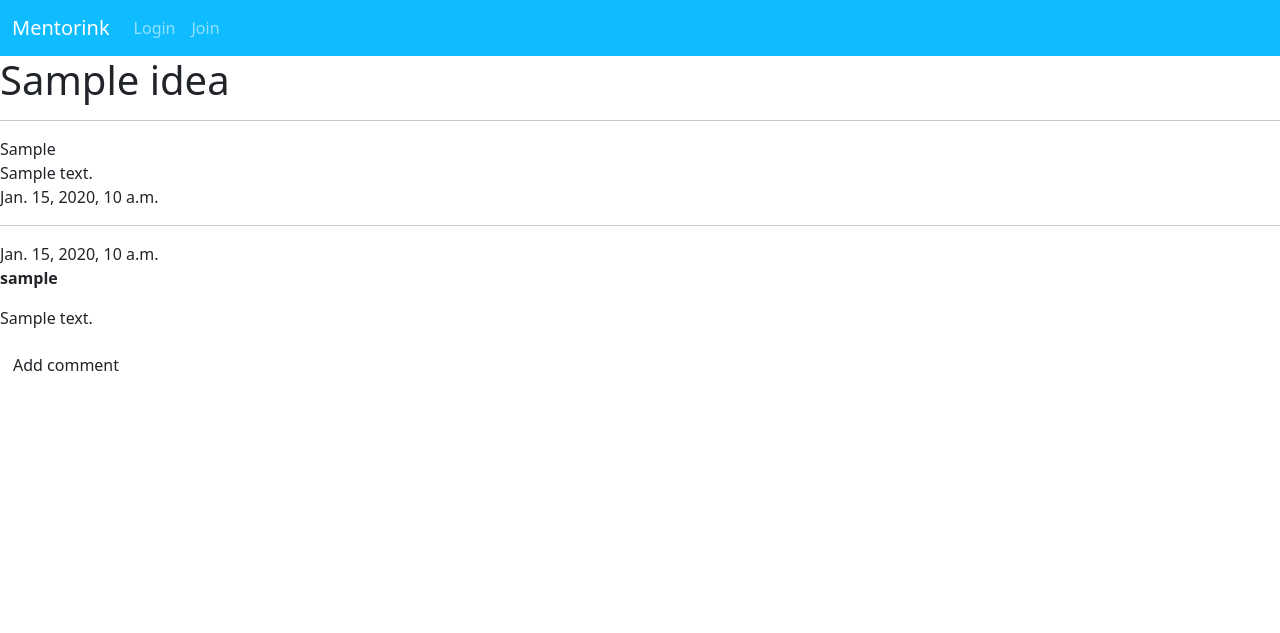
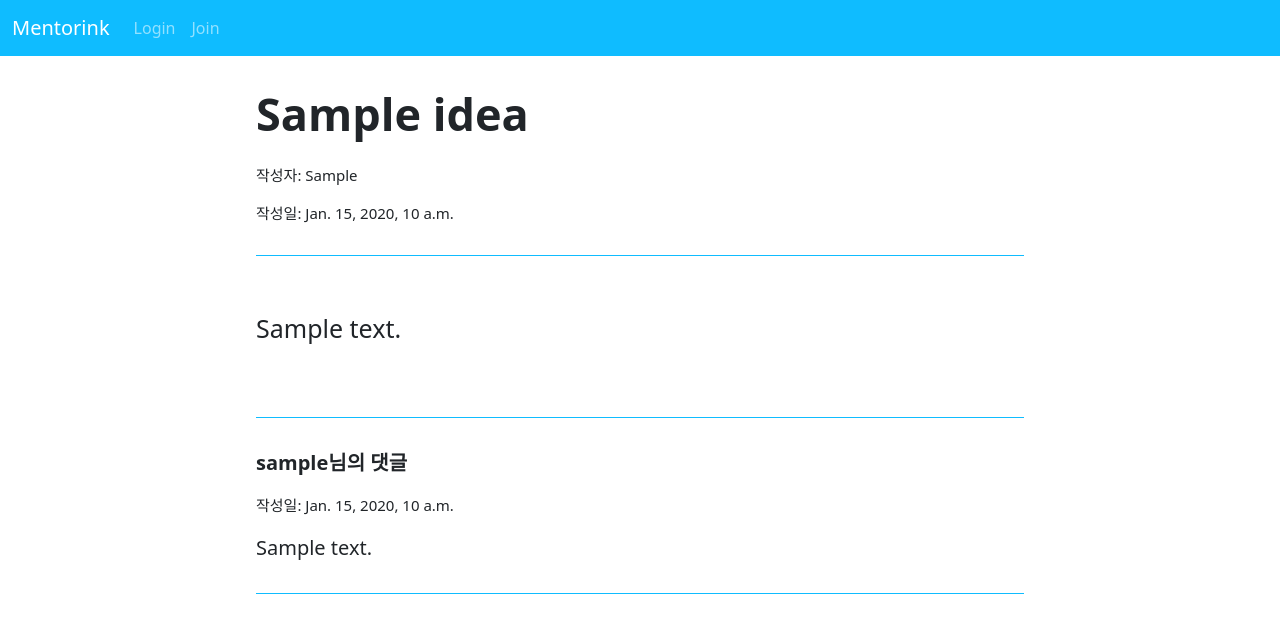
Before and after one commit to likelion-kookmin/mentorink, a Django app: page /1 in a window 1280 px wide. Shown: the top 633 px of the page. Run offline with Django 3.2, Linux system fonts and the light colour scheme; tables that the repository leaves empty hold one stand-in row (values such as "Sample post").

Commit message:
design list

```diff
--- a/me_project/me_app/models.py
+++ b/me_project/me_app/models.py
@@ -1,7 +1,7 @@
 from django.conf import settings
 from django.db import models
 from django.db.models.deletion import CASCADE
-
+from django.db.models import Count
 
 class Idea(models.Model):
     title = models.CharField(max_length=150)
@@ -9,6 +9,14 @@ class Idea(models.Model):
     body = models.TextField(null=True, default='')
     pud_date = models.DateTimeField()
 
+    def summary(self):
+        return self.body[:30]
+
+    def count(self):
+        counts = Comment.objects.filter(idea=self.pk)
+        n=counts.count()
+        return n
+
 class Comment(models.Model):
     idea = models.ForeignKey(Idea, on_delete=models.CASCADE)
     author = models.ForeignKey(settings.AUTH_USER_MODEL, on_delete=models.CASCADE)
--- a/me_project/me_app/templates/detail.html
+++ b/me_project/me_app/templates/detail.html
@@ -6,26 +6,46 @@
     <meta http-equiv="X-UA-Compatible" content="IE=edge">
     <meta name="viewport" content="width=device-width, initial-scale=1.0">
     <title>Detail Page</title>
+    <style>
+        .list {
+            padding-left: 20%;
+            padding-right: 20%;
+        }
+        .line {
+            margin-top: 30px;
+            margin-bottom: 30px;
+            background: #0FBCFF;
+            height: 1px;
+        }
+    </style>
 </head>
 <body>
-    <h1>{{idea.title}}<br></h1>
-    <hr>
-    {{idea.writer}}<br>
-    {{idea.body}}<br>
-    {{idea.pud_date}}<br>
-    <hr>
-
+    <div class="list">
+    <br>
+    <b><p style="font-size:45px;">{{idea.title}}</p></b>
+    <p style="text-align: left; font-size: 15px;">작성자: {{idea.writer}}</p>
+    <p style="text-align: left; font-size: 15px;">작성일: {{idea.pud_date}}</p>
+    <div class="line"></div>
+    <br>
+    <p style="text-align: left; font-size: 25px;">{{idea.body}}</p>
+    <br>
+    <div class="line"></div>
     {% for comment in comments %}
     <div class="comment">
-        <div class="date">{{ comment.created_at }}</div>
-        <strong>{{ comment.author }}</strong>
-        <p>{{ comment.message | linebreaks }}</p>
+        <b><p style="text-align: left; font-size: 20px;">{{ comment.author }}님의 댓글</p></b>
+        <p style="text-align: left; font-size: 15px;">작성일: {{ comment.created_at }}</p>
+        <p style="text-align: left; font-size: 20px;">{{ comment.message }}</p>
     </div>
+    <div class="line"></div>
+    {% empty %}
+    <p>작성된 댓글이 없습니다.</p>
+    {% endfor %}
 
-    {% empty %}
-    <p>No comments here yet :(</p>
-{% endfor %}
-<a class="btn btn-default" href="{% url 'add_comment_to_idea' idea.id %}">Add comment</a>
+    <!-- 로그인이 된 상태 -->
+    {% if user.is_authenticated %}
+    <a class="btn btn-default" href="{% url 'add_comment_to_idea' idea.id %}">Add comment</a>
+    {% endif %}
+    </div>
 </body>
 </html>
 {% endblock %}
--- a/me_project/me_app/views.py
+++ b/me_project/me_app/views.py
@@ -2,7 +2,7 @@ from .models import Comment, Idea
 from django.shortcuts import render, redirect, get_object_or_404
 from django.utils import timezone
 from .forms import CommentForm
-
+from django.db.models import Count
 
 def main(request):
     return render(request, 'main.html')
@@ -23,7 +23,8 @@ def mypage(request):
 def list(request):
     search = request.POST.get('search')
     ideas = Idea.objects.filter(title__contains=search)
-    return render(request, 'list.html', {'ideas': ideas})
+    count=ideas.count()
+    return render(request, 'list.html', {'ideas': ideas, 'search':search, 'count':count})
 
 
 def new(request):
```
Also changed, not shown: me_project/me_app/templates/list.html (+57 -8 lines), me_project/me_app/templates/main.html (+13 -2 lines).
